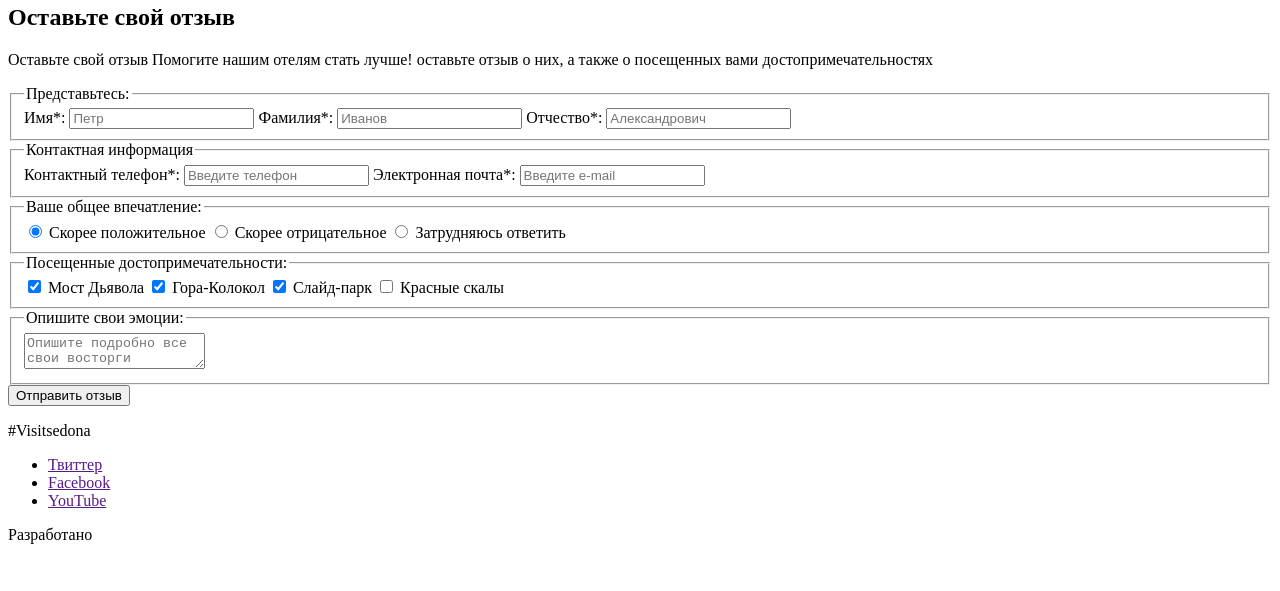
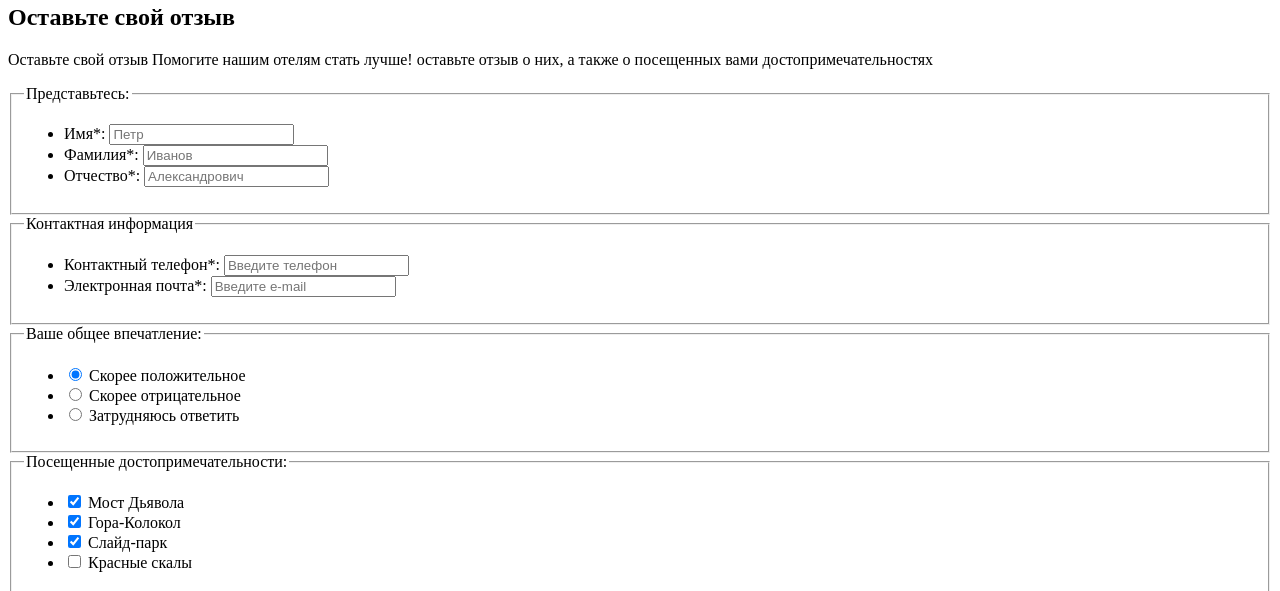
Before and after one commit to Timka-Sawyer/796097-sedona-19, a website: page source/form.html in a window 1280 px wide. Shown: the part 209-800 px from the top of the page. Drawn offline with Linux system fonts and the light colour scheme.

Commit message:
Внес исправления

```diff
--- a/source/form.html
+++ b/source/form.html
@@ -39,44 +39,78 @@
             <form action="https://echo.htmlacademy.ru" method="POST">
                 <fieldset class="review__fieldset">
                     <legend class="review__legend">Представьтесь:</legend>
-                    <label class="review__text-label" for="name">Имя*:</label>
-                    <input class="review__input review__input--text" type="text" name="name" id="name" placeholder="Петр">
-                    <label class="review__text-label" for="name">Фамилия*:</label>
-                    <input class="review__input review__input--text" type="text" name="surname" id="surname" placeholder="Иванов">
-                    <label class="review__text-label" for="name">Отчество*:</label>
-                    <input class="review__input review__input--text" type="text" name="patronymic" id="patronymic" placeholder="Александрович">
+                    <ul class="review__list">
+                        <li class="review__item">
+                            <label class="review__text-label" for="name">Имя&#42;:</label>
+                            <input class="review__input review__input--text" type="text" name="name" id="name" placeholder="Петр" required>
+                        </li>
+                        <li class="review__item">
+                            <label class="review__text-label" for="surname">Фамилия&#42;:</label>
+                            <input class="review__input review__input--text" type="text" name="surname" id="surname" placeholder="Иванов" required>
+                        </li>
+                        <li class="review__item">
+                            <label class="review__text-label" for="patronymic">Отчество&#42;:</label>
+                            <input class="review__input review__input--text" type="text" name="patronymic" id="patronymic" placeholder="Александрович" required>
+                        </li>
+                    </ul>
                 </fieldset>
                 <fieldset class="review__fieldset">
                     <legend class="review__legend">Контактная информация</legend>
-                    <label class="review__contact-label" for="contact-phone">Контактный телефон*:</label>
-                    <input class="review__input  review__input--phone" type="text" name="phone-number" id="contact-phone" placeholder="Введите телефон">
-                    <label class="review__contact-label" for="contact-email">Электронная почта*:</label>
-                    <input class="review__input  review__input--email" type="text" name="email" id="contact-email" placeholder="Введите e-mail">
+                    <ul class="review__list">
+                        <li class="review__item">
+                            <label class="review__contact-label" for="contact-phone">Контактный телефон&#42;:</label>
+                            <input class="review__input  review__input--phone" type="tel" name="phone-number" id="contact-phone" placeholder="Введите телефон" required>
+                        </li>
+                        <li class="review__item">
+                            <label class="review__contact-label" for="contact-email">Электронная почта&#42;:</label>
+                            <input class="review__input  review__input--email" type="email" name="email" id="contact-email" placeholder="Введите e-mail" required>
+                        </li>
+                    </ul>
                 </fieldset>
                 <fieldset class="review__fieldset">
                     <legend class="review__legend">Ваше общее впечатление:</legend>
+                    <ul>
+                        <li class="review__item">
                             <input class="review__input review__input--radio" type="radio" name="impression" id="positive" value="positive" checked>
                             <label class="review__radio-label" for="positive">Скорее положительное</label>
+                        </li>
+                        <li class="review__item">
                             <input class="review__input review__input--radio" type="radio" name="impression" id="negative" value="negative">
                             <label class="review__radio-label" for="negative">Скорее отрицательное</label>
+                        </li>
+                        <li class="review__item">
                             <input class="review__input review__input--radio" type="radio" name="impression" id="undefined" value="undefined">
                             <label class="review__radio-label" for="undefined">Затрудняюсь ответить</label>
+                        </li>
+                    </ul>
                 </fieldset>
                 <fieldset class="review__fieldset">
                     <legend class="review__legend">Посещенные достопримечательности:</legend>
+                    <ul>
+                        <li class="review__item">
                             <input class="review__input review__input--checkbox" type="checkbox" name="sight" id="devils-bridge" value="devils-bridge" checked>
                             <label class="review__checkbox-label" for="devils-bridge">Мост Дьявола</label>
+                        </li>
+                        <li class="review__item">
                             <input class="review__input review__input--checkbox" type="checkbox" name="sight" id="bell-mountain" value="bell-mountain" checked>
                             <label class="review__checkbox-label" for="bell-mountain">Гора-Колокол</label>
+                        </li>
+                        <li class="review__item">
                             <input class="review__input review__input--checkbox" type="checkbox" name="sight" id="slide-park" value="slide-park" checked>
                             <label class="review__checkbox-label" for="slide-park">Слайд-парк</label>
+                        </li>
+                        <li class="review__item">
                             <input class="review__input review__input--checkbox" type="checkbox" name="sight" id="red-rocks" value="red-rocks">
                             <label class="review__checkbox-label" for="red-rocks">Красные скалы</label>
+                        </li>
+                    </ul>
                 </fieldset>
                 <fieldset class="review__fieldset">
                     <legend class="review__legend">Опишите свои эмоции:</legend>
-                    <textarea class="review__textarea" type="text" name="emotions-descriptions" id="emotions-descriptions" placeholder="Опишите подробно все свои восторги "></textarea>
+                    <p class="review__item">
+                        <textarea class="review__textarea" rows="5" name="emotions-descriptions" id="emotions-descriptions" placeholder="Опишите подробно все свои восторги "></textarea>
                         <label hidden class="visually-hidden" for="emotions-descriptions">Опишите свои эмоции</label>
+                    </p>
                 </fieldset>
                 <button class="button button--send" type="submit">Отправить отзыв</button>
             </form>
@@ -101,4 +135,5 @@
     </footer>
 </body>
 
+
 </html>
```
Also changed, not shown: source/photo.html (+28 -7 lines). Lines whose indentation alone changed are shown as unchanged.
